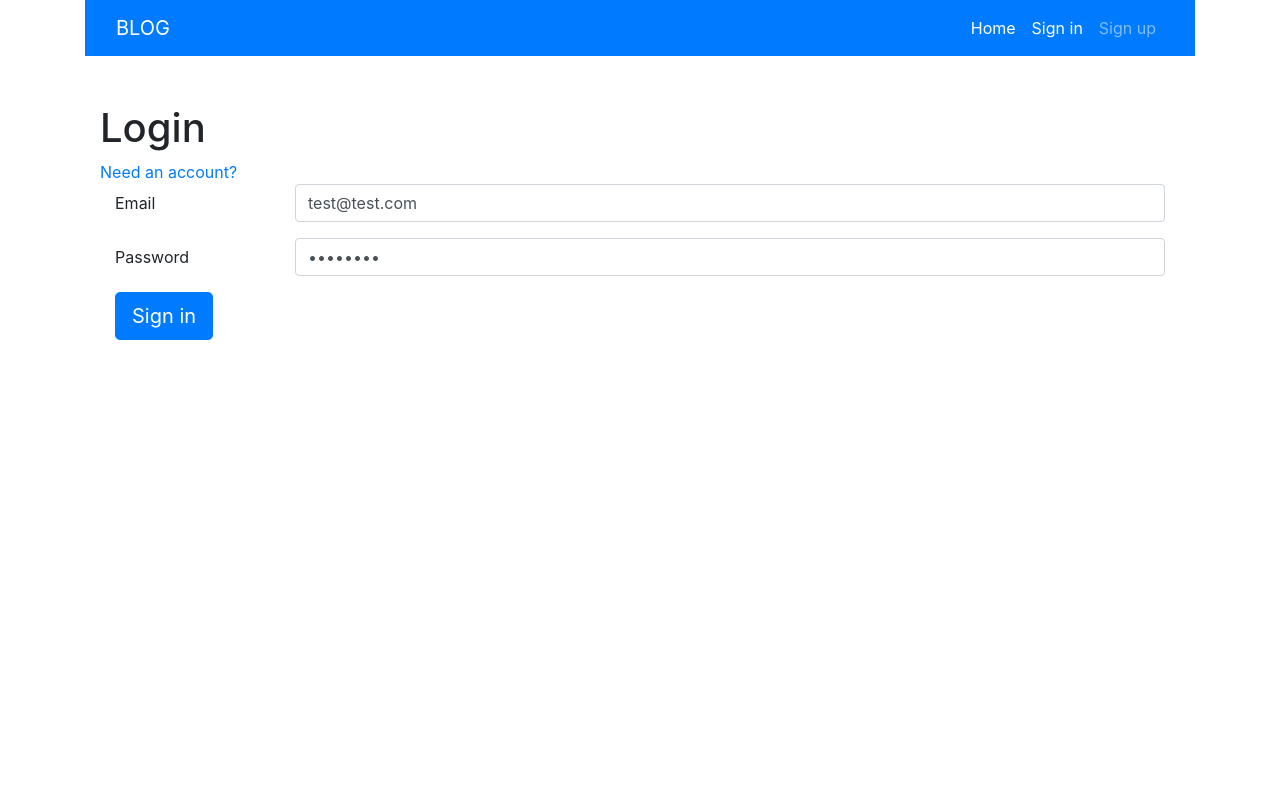
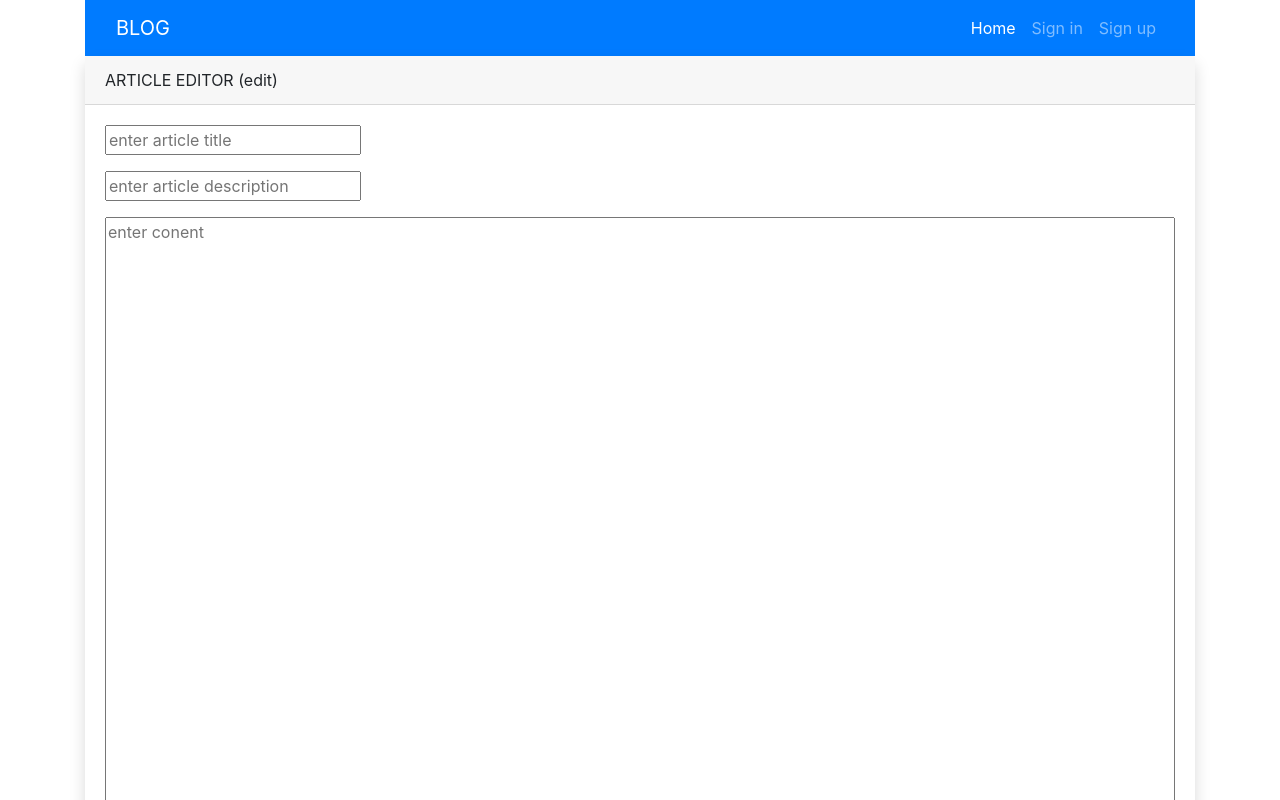
Before and after one commit to rajeshpillai/react-blog-conduit, a React (Create React App) app: page /article/1/edit in a window 1280 px wide. Before the commit this address led to /login. Shown: the top 800 px of the page. Built offline with nearby package versions, Linux system fonts and the light colour scheme; no server answers.

Commit message:
UserLoad on refresh, read article, tag feed search, article edit and ability to favs article

```diff
--- a/src/App.js
+++ b/src/App.js
@@ -2,7 +2,8 @@ import React, {useState, useEffect} from 'react';
 import {
   BrowserRouter as Router,
   Switch,
-  Route
+  Route,
+  useParams
 } from 'react-router-dom';
 
 import './App.scss';
@@ -17,13 +18,14 @@ import { CurrentUserProvider } from './providers/current-user-provider';
 
 import ArticleEditor from './pages/article-editor';
 import AuthenticatedRoutes from './components/authenticated-routes';
+import UserLoader from './components/user-loader';
+import TagFeeds from './pages/tag-feeds';
 
 function App() {
   const [articles, setArticles] = useState([]);
   const [deleteArticleSlug, setDeleteArticleSlug] = useState();
 
-  const [{isLoading, response, error}, doFetch] =
-    useFetch("articles");
+  const [{isLoading, response, error}, doFetch] = useFetch("articles");
 
   const [{_a , _b, _c}, doFetchDelete] =
         useFetch(`articles/${deleteArticleSlug}`);
@@ -62,8 +64,37 @@ function App() {
     ])
   }
 
+  const onArticleUpdated = (article) => {
+     let updated = articles.map(a => {
+       if (a.slug == article.slug) {
+         return article;
+       }
+       return a;
+     })
+
+     setArticles([
+       ...updated
+     ])
+  }
+
+  const onToggleFavs = (slug, status) => {
+    let updated = articles.map(a => {
+      if (a.slug == slug) {
+        a.favorited = status;
+        a.favorites_count = a.favorites_count + (status ? 1 : -1);
+        return a;
+      }
+      return a;
+    })
+
+    setArticles([
+      ...updated
+    ])
+  }
+
   return (
     <CurrentUserProvider>
+      <UserLoader>
         <div className="container">
           <Router>
             <NavBar />
@@ -71,10 +102,24 @@ function App() {
               <Route path="/" exact >
                 <GlobalFeed
                   onArticleDeleted = {onArticleDeleted}
+                  onToggleFavs={onToggleFavs}
                   data={articles}/>
               </Route>
+
+              <Route path="/tag/:tag/articles">
+                <TagFeeds
+                    onToggleFavs={onToggleFavs}
+                    onArticleDeleted = {onArticleDeleted}
+                    data={articles} />
+              </Route>
+
+              <Route path="/article/:slug/edit">
+                  <ArticleEditor onUpdated= {onArticleUpdated} />
+              </Route>
+
               <Route path="/articles/:slug"
                 component={Article} />
+
               <Route path="/login" component={Login} />
               <Route path="/register" component={Register} />
 
@@ -86,6 +131,7 @@ function App() {
             </Switch>
           </Router>
         </div>
+      </UserLoader>
     </CurrentUserProvider>
   );
 }
--- a/src/App.scss
+++ b/src/App.scss
@@ -9,6 +9,13 @@
     padding: 10px;
 }
 
+.post-meta {
+    display: flex;
+    justify-content: end;
+}
+.post-meta span {
+    padding: 4px;
+}
 
 .post-item{
     margin-bottom: 10px;
@@ -27,8 +34,22 @@
 }
 
 .tag {
-    background-color: yellow;
-    padding: 4px;
+    background-color: #fddb3a;
+    padding: 2px 8px;
     margin:5px;
     font-weight: 200;
 }
+
+.favorited, .not-favorited {
+    cursor: pointer;
+}
+
+.not-favorited {
+    color: transparent;
+    text-shadow: 0 0 0 gray;
+}
+
+.favorited {
+    color: transparent;
+    text-shadow: 0 0 0 red;
+}
--- a/src/components/tags.js
+++ b/src/components/tags.js
@@ -1,10 +1,11 @@
 import React from 'react';
+import { Link } from 'react-router-dom';
 
 export default function Tags({item}) {
   return item.tag_list.map(t => {
     return (
       <span key={t} className="tag">
-        {t}
+        <Link to={`/tag/${t}/articles`}>{t}</Link>
       </span>
     );
   });
--- /dev/null
+++ b/src/components/user-loader.js
@@ -0,0 +1,44 @@
+import React, {useEffect,useContext} from 'react';
+import { CurrentUserContext } from '../context/current-user-context';
+import { useFetch } from '../hooks/use-fetch';
+import { useLocalStorage } from '../hooks/use-local-storage';
+import {SYSTEM} from '../constants/systems';
+
+export default function UserLoader({children}) {
+  const [, setCurrentUserState] = useContext(CurrentUserContext);
+  const [{response}, doFetch] = useFetch(`user`);
+  const [token] = useLocalStorage(SYSTEM.AUTH_TOKEN_KEY);
+
+  useEffect(() => {
+    if (!token) {
+      setCurrentUserState(state => ({
+        ...state,
+        isLoggedIn: false
+      }))
+      return;
+    }
+
+    doFetch();
+
+    setCurrentUserState(state => ({
+      ...state,
+      isLoading: true
+    }));
+  },[doFetch, setCurrentUserState, token]);
+
+  useEffect(() => {
+    if (!response) {
+      return;
+    }
+
+    setCurrentUserState(state => ({
+      ...state,
+      isLoggedIn: true,
+      isLoading: false,
+      currentUser: response.user
+    }))
+
+  }, [response, setCurrentUserState]);
+
+  return children;
+}
--- a/src/hooks/use-fetch.js
+++ b/src/hooks/use-fetch.js
@@ -1,4 +1,4 @@
-import {useState, useEffect} from 'react';
+import {useState, useEffect, useCallback} from 'react';
 import { SYSTEM } from '../constants/systems';
 import {useLocalStorage} from '../hooks/use-local-storage';
 
@@ -14,10 +14,10 @@ export function useFetch(url) {
 
   const [token] = useLocalStorage(SYSTEM.AUTH_TOKEN_KEY);
 
-  const doFetch = (options = {}) => {
+  const doFetch =useCallback((options = {}) => {
     setOptions(options);
     setIsLoading(true);
-  }
+  },[]);
 
   // Make fetch api call here
   useEffect(() => {
--- a/src/hooks/use-local-storage.js
+++ b/src/hooks/use-local-storage.js
@@ -3,11 +3,8 @@ import {useState, useEffect} from 'react';
 export function useLocalStorage (key, initialValue = '') {
   const [value, setValue] = useState(() => {
     let data = localStorage.getItem(key)  || initialValue;
-    console.log(`useLocalStore: ${key}-${data}`)
     return data;
   });
-
-  console.log("useLocalStorage: ", value);
 
   useEffect(() => {
     localStorage.setItem(key, value);
--- a/src/pages/article-editor.js
+++ b/src/pages/article-editor.js
@@ -1,8 +1,8 @@
 import React, {useState, useEffect} from 'react';
-import {useHistory}  from 'react-router-dom';
+import {useHistory, useParams}  from 'react-router-dom';
 import {useFetch} from '../hooks/use-fetch';
 
-export default function ArticleEditor({onCreated}) {
+export default function ArticleEditor({onCreated, onUpdated}) {
   const [article, setArticle] = useState({
     title: "",
     description: "",
@@ -12,20 +12,25 @@ export default function ArticleEditor({onCreated}) {
   });
 
   let history = useHistory();
+  let {slug} = useParams();
 
+
+  // Post new article
   const [{isLoading, response, error}, doFetch] = useFetch("articles");
+
+  // Fetch article for edit
+  const [{isLoading:_1, response:articleResponse, error:errorFetchEdit}, doArticleFetch] = useFetch(`articles/${slug}`);
+
+  // Update article - PUT /api/articles/:slug
+  const [{isLoading:isLoadingPut, response:articleUpdateResponse, error:errorUpdate}, doArticleUpdate] = useFetch(`articles/${slug}`);
 
   const handleSubmit = (e) => {
     e.preventDefault();
-    // {
-    //   "article": {
-    //     "title": "How to train your dragon",
-    //     "description": "Ever wonder how?",
-    //     "body": "You have to believe",
-    //     "tagList": ["reactjs", "angularjs", "dragons"]
-    //   }
-    // }
+    if (!slug) createArticle();
+    else updateArticle();
+  }
 
+  const createArticle = () => {
     doFetch({
       method: "post",
       body:JSON.stringify({
@@ -39,6 +44,43 @@ export default function ArticleEditor({onCreated}) {
     })
   }
 
+  // api call
+  const updateArticle = () => {
+    doArticleUpdate({
+      method: "put",
+      body:JSON.stringify({
+        article: {
+          title: article.title,
+          body: article.body,
+          description: article.description,
+          tagList: article.tags.split(",")
+        }
+      })
+    })
+  }
+
+  // edit
+  useEffect(() => {
+    if (!slug) return;
+    doArticleFetch();
+  }, [slug])
+
+  // article fetched for edit
+  useEffect(() => {
+    if (!articleResponse?.article) return;
+    setArticle({
+      ...article,
+      title: articleResponse.article.title,
+      description: articleResponse.article.description,
+      body: articleResponse.article.body,
+      tags: articleResponse.article.tag_list.join(",")
+    })
+
+  }, [articleResponse])
+
+
+
+  // new article
   useEffect(() => {
     if (!response) return;
     if (!response.article) return;
@@ -57,6 +99,26 @@ export default function ArticleEditor({onCreated}) {
 
   },[response])
 
+
+   // update article
+   useEffect(() => {
+    if (!articleUpdateResponse) return;
+    if (!articleUpdateResponse.article) return;
+
+    onUpdated(articleUpdateResponse.article);
+    // reset state
+    setArticle({
+      title: "",
+      description: "",
+      body: "",
+      tags: "",
+      tagList: []
+    });
+
+    history.push("/");
+
+  },[articleUpdateResponse])
+
   const handleChange = (e) => {
     e.preventDefault();
     setArticle({
@@ -68,7 +130,7 @@ export default function ArticleEditor({onCreated}) {
   return (
     <div className="card border-0 shadow">
       <div className="card-header">
-        ARTICLE EDITOR
+        ARTICLE EDITOR {slug ? "(edit)" : "new"}
       </div>
       <div className="card-body">
         <form onSubmit={handleSubmit}>
--- a/src/pages/article.js
+++ b/src/pages/article.js
@@ -1,9 +1,29 @@
-import React from 'react';
+import React, {useState, useEffect} from 'react';
+import { Link, useParams} from 'react-router-dom';
+import { API_BASE } from '../constants/systems';
 
 export default function Article() {
+  let {slug} = useParams();
+  const [article, setArticle] = useState({});
+
+  useEffect(()=> {
+    async function fetchArticle(url) {
+     let response = await fetch(url);
+     let data = await response.json();
+     setArticle(data.article);
+    }
+    fetchArticle(`${API_BASE}/articles/${slug}`);
+  },[slug])
+
+ if (!article) return <Link to="/">back</Link>;
+
   return (
-    <div>
-      <h2>Article</h2>
+     <div className="post-item">
+      <h3>{article.title}</h3>
+      <div>{article.description}</div>
+      <pre>{article.body}</pre>
+      <Link to="/">back</Link> |
+      <Link to={`/article/${article.slug}/edit`}>edit</Link>
     </div>
   )
 }
--- a/src/pages/global-feed.js
+++ b/src/pages/global-feed.js
@@ -1,10 +1,27 @@
-import React, {useContext} from 'react';
+import React, {useState, useContext, useEffect} from 'react';
+import {Link} from 'react-router-dom';
 import Tags from '../components/tags';
 import {CurrentUserContext} from '../context/current-user-context';
+import {useFetch} from '../hooks/use-fetch';
 
-export default function GlobalFeed({data, onArticleDeleted}) {
+export default function GlobalFeed({data, onArticleDeleted, onToggleFavs}) {
 
   const [currentUserState] = useContext(CurrentUserContext);
+
+  const [favslug, setFavSlug] = useState({
+    slug: undefined,
+    isfav: false
+  });
+  const [{response, error, isLoading}, doFetchToggleFavs] =
+    useFetch(`articles/${favslug.slug}/favorite`)
+
+  // favs effect
+  useEffect(() => {
+    if (!favslug.slug) return;
+    doFetchToggleFavs({
+      method: favslug.isfav ? "post" :"delete"
+    })
+  }, [favslug])
 
   const handleDelete = (slug) => {
     let result = window.confirm(`Are you sure you want to delete ${slug}?`);
@@ -16,28 +33,45 @@ export default function GlobalFeed({data, onArticleDeleted}) {
   const isAuthor = (article) => {
     if (!currentUserState.currentUser) return false;
     // if (currentUser.isLoggedIn == null) return false;
-    console.log("CURRENT USER : ",currentUserState.currentUser, article.author.username);
+    // console.log("CURRENT USER : ",currentUserState.currentUser, article.author.username);
     return (
       currentUserState.currentUser.username === article.author.username
     )
+  }
+
+  const toggleFavs = (slug, toggle) => {
+    setFavSlug({
+      slug: slug,
+      isfav: !toggle
+    });
+    onToggleFavs &&  onToggleFavs(slug, !toggle);
   }
 
   return (
     <div className="posts">
       {
         data.map(item => {
+          let favClass = item.favorited ? "favorited" : "not-favorited";
           return (
             <div key={item.slug} className="post-item">
-              <h4>{item.title}</h4>
+              <h4><Link to={`/articles/${item.slug}`}>{item.title}</Link></h4>
               { isAuthor(item) &&  <button
                   onClick={()=> handleDelete(item.slug)}
-                className="float-right">
+                  className="btn btn-sm btn-danger float-right">
                     x
                 </button>
               }
+              <div className="post-meta float-right">
                 <span className="post-author">
                   - written by {item.author.username}
                 </span>
+                <span className={favClass} onClick={()=>toggleFavs(item.slug, item.favorited)}>
+                  ❤
+                </span>
+                <span>
+                  {item.favorites_count}
+                </span>
+              </div>
 
               <pre className="post-body">
                 {item.body}
--- /dev/null
+++ b/src/pages/tag-feeds.js
@@ -0,0 +1,48 @@
+import React,{useState, useEffect} from 'react';
+import GlobalFeed from './global-feed';
+import {useParams} from 'react-router-dom';
+import { useFetch } from '../hooks/use-fetch';
+
+export default function TagFeeds(props) {
+  let {tag} = useParams();
+  let [{response}, doFetch] = useFetch(`articles?tag=${tag}`);
+  const [articles, setArticles] = useState([]);
+
+  useEffect(() => {
+    doFetch();
+  },[tag])
+
+  useEffect(() => {
+    if (!response) return;
+    setArticles(response.articles);
+  },[response])
+
+  // Code duplicate (as in app.js as well):  REFACTOR (intentionally kep)
+  const onFavs = (slug, status) => {
+    let updated = articles.map(a => {
+      if (a.slug == slug) {
+        a.favorited = status;
+        a.favorites_count = a.favorites_count + (status ? 1 : -1);
+        return a;
+      }
+      return a;
+    })
+
+    setArticles([
+      ...updated
+    ]);
+
+    props.onToggleFavs(slug, status);
+  }
+
+  return (
+    <div>
+      <h4>Search result for tag "{tag}..."</h4>
+      <GlobalFeed
+        onArticleDeleted = {props.onArticleDeleted}
+        onToggleFavs={onFavs}
+        data={articles}
+      />
+    </div>
+  )
+}
```
Also changed, not shown: 1 other file (tests, documents, lock files or other folders). Lines whose indentation alone changed are shown as unchanged.
